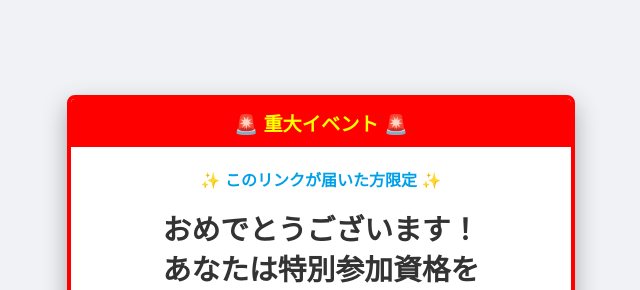
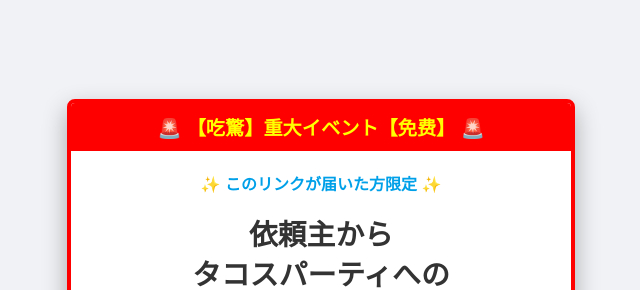
Before and after one commit to Shiso-M/frontend_train, a plain HTML site: page index.html in a window 1280 px wide. Shown: the part 97-387 px from the top of the page, without its empty margins (319-959 px from the left). Drawn offline with Linux system fonts and the light colour scheme.

Commit message:
メッセージの微修正

```diff
--- a/index.html
+++ b/index.html
@@ -7,11 +7,11 @@
 </head>
 <body>
     <div class="spam-container">
-        <div class="warning-header">🚨 重大イベント 🚨</div>
+        <div class="warning-header">🚨 【吃驚】重大イベント【免费】 🚨</div>
 
         <div class="message-box">
             <p class="sub-title">✨ このリンクが届いた方限定 ✨</p>
-            <h1>おめでとうございます！<br>あなたは特別参加資格を<br><span class="highlight">獲得しました！</span></h1>
+            <h1>依頼主から<br>タコスパーティへの<br>お誘いがきています！</h1>
         </div>
 
         <div class="timer-box">
```
